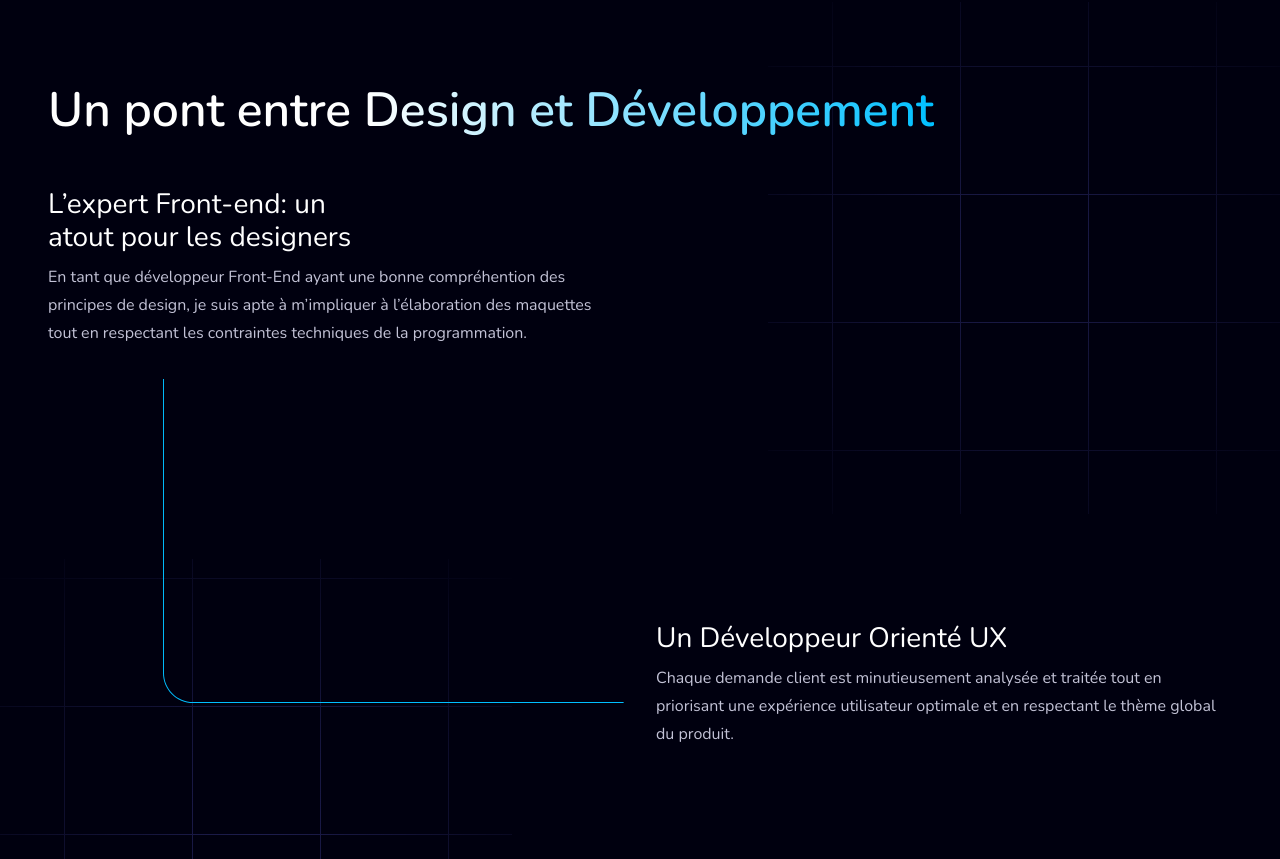
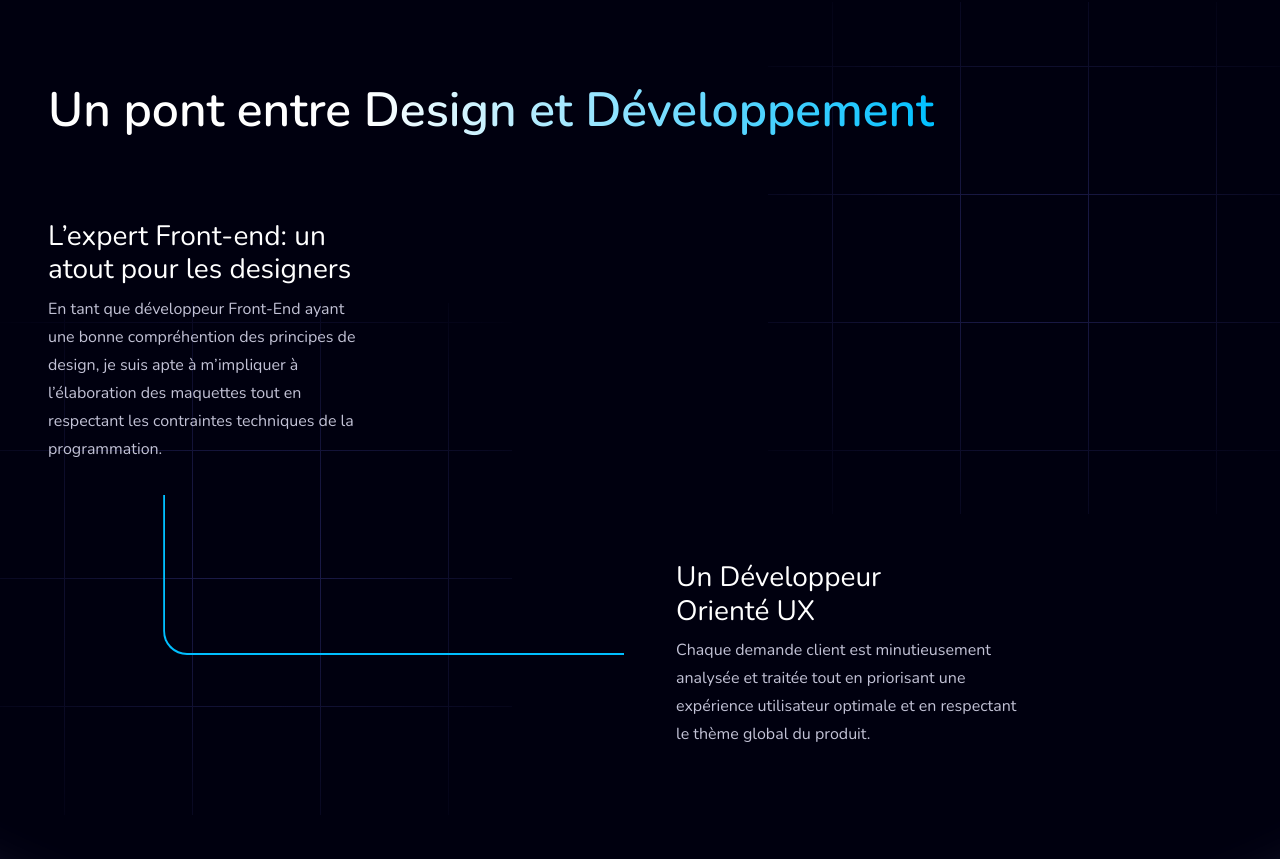
Before and after one commit to williamLafortuneCaissy/portfolio, a Next.js app: page / in a window 1280 px wide. Shown: the part 2741-3600 px from the top of the page. Built offline with nearby package versions, Linux system fonts and the light colour scheme.

Commit message:
added design animation

```diff
--- a/src/components/design/Design.js
+++ b/src/components/design/Design.js
@@ -1,15 +1,15 @@
 "use client"
 
+import { useRef } from "react";
 import GridSpot from "../gridSpot/GridSpot";
 import styles from "./design.module.css";
-import { useRef } from "react";
 import { gsap } from "gsap";
 import { useGSAP } from "@gsap/react";
 import { ScrollTrigger } from "gsap/ScrollTrigger";
+import useMediaQuery from "@/utils/useMediaQuery";
 
 const Design = () => {
     const designRef = useRef();
-
 
     gsap.registerPlugin(useGSAP, ScrollTrigger);
 
@@ -29,14 +29,52 @@ const Design = () => {
                         stagger: .1,
                         scrollTrigger: {
                             trigger: element,
-                            start: 'top center',
+                            start: 'center center',
                         },
                         ease: "power4.out",
                     },
                 );
             });
 
-        }, { scope: designRef }
+            const seperatorTimeline = gsap.timeline({
+                scrollTrigger: {
+                    trigger: '.seperator',
+                    start: 'top center',
+                }
+            });
+
+            seperatorTimeline.to(
+                '.seperator',
+                {
+                    '--clip-bottom': 0,
+                    duration: .5,
+                    ease: "power3.in",
+                }
+            )
+
+            seperatorTimeline.to(
+                '.seperator',
+                {
+                    '--clip-right': 0,
+                },
+            )
+
+            seperatorTimeline.to(
+                '.content2',
+                {
+                    opacity: 1,
+                    x: 0,
+                    y: 0,
+                    duration: 1,
+                    ease: "power4.out",
+                },
+                '-=.1'
+
+            )
+
+
+
+        }, { scope: designRef}
     );
 
     return (
@@ -51,14 +89,8 @@ const Design = () => {
                         <h3 className={styles.contentTitle}>L’expert Front-end: un atout pour les designers</h3>
                         <p className={styles.text}>En tant que développeur Front-End ayant une bonne compréhention des principes de design, je suis apte à m’impliquer à l’élaboration des maquettes tout en respectant les contraintes techniques de la programmation.</p>
                     </div>
-                    <svg className={styles.separator} viewBox="0 0 475 334" fill="none" xmlns="http://www.w3.org/2000/svg">
-                        <mask id="path-1-inside-1_176_418" fill="white">
-                            <path d="M0 0H475V334H31C13.8792 334 0 320.121 0 303V0Z" />
-                        </mask>
-                        <path d="M0 0H475H0ZM475 335H31C13.3269 335 -1 320.673 -1 303H1C1 319.569 14.4315 333 31 333H475V335ZM31 335C13.3269 335 -1 320.673 -1 303V0H1V303C1 319.569 14.4315 333 31 333V335ZM475 0V334V0Z" fill="currentColor" mask="url(#path-1-inside-1_176_418)" vector-effect="non-scaling-stroke" />
-                    </svg>
-
-                    <div className={`${styles.content} fadeIn`}>
+                    <div className={`${styles.separator} seperator`} />
+                    <div className={`${styles.content} content2`}>
                         <h3 className={styles.contentTitle}>Un Développeur Orienté UX</h3>
                         <p className={styles.text}>Chaque demande client est minutieusement analysée et traitée tout en priorisant une expérience utilisateur optimale et en respectant le thème global du produit.</p>
                     </div>
--- a/src/components/design/design.module.css
+++ b/src/components/design/design.module.css
@@ -2,7 +2,7 @@
     padding-inline: var(--container-padding);
     max-width: var(--container-width);
     margin-inline: auto;
-    padding-block: 5rem;
+    padding-top: 5rem;
     margin-top: 5rem;
 }
 
@@ -16,20 +16,35 @@
     font-size: clamp(2rem, 7vw, 3rem);
     line-height: 1.2;
     font-weight: 600;
-    margin-bottom: 3rem;
+    margin-bottom: 5rem;
     text-wrap: balance;
 }
 
+/* color: hsl(var(--primary-hue), 70%, 60%); */
 .separator {
-    /* color: hsl(var(--primary-hue), 70%, 60%); */
+    --clip-right: 0%;
+    --clip-bottom: 100%;
+    --border-radius: 0px;
+
+
     color: var(--text-accent);
-    height: 5rem;
+    border-left: 2px solid;
+    height: 20vh;
     margin-inline: auto;
-    width: fit-content
+    width: fit-content;
+    clip-path: inset(0 calc(var(--clip-right) - var(--border-radius)) var(--clip-bottom) 0);
+
 }
 
 .content {
+    opacity: 0;
     align-self: center;
+}
+
+@media screen and (max-width: 1024px) {
+    .separator+.content {
+        transform: translate(0, -20px);
+    }
 }
 
 .contentTitle {
@@ -55,6 +70,7 @@
     .grid {
         display: grid;
         grid-template-columns: repeat(2, minmax(0, 1fr));
+        grid-template-rows: auto minmax(20rem, auto);
         text-align: left;
     }
 
@@ -66,9 +82,25 @@
     }
 
     .separator {
+        --border-radius: 1.5rem;
+        --clip-bottom: 100%;
+        --clip-right: 100%;
+
+        border-left: 2px solid;
+        border-bottom: 2px solid;
         margin-left: 20%;
         width: 80%;
-        height: auto;
-        margin-bottom: 50%;
+        height: 50%;
+        border-bottom-left-radius: var(--border-radius);
+    }
+
+    .content {
+        max-width: 55%;
+    }
+
+    .separator+.content {
+        max-width: 60%;
+        transform: translate(-20px, 0);
+        margin-left: 20px;
     }
 }
```
